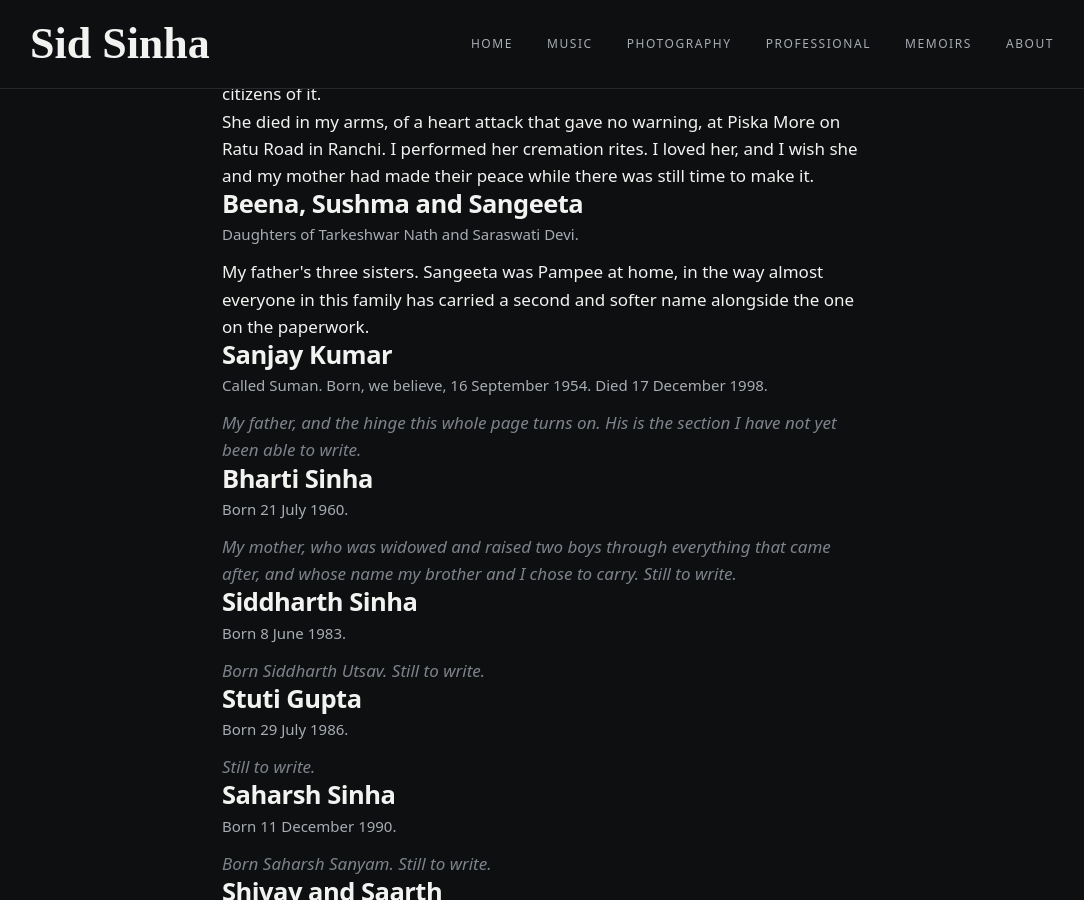
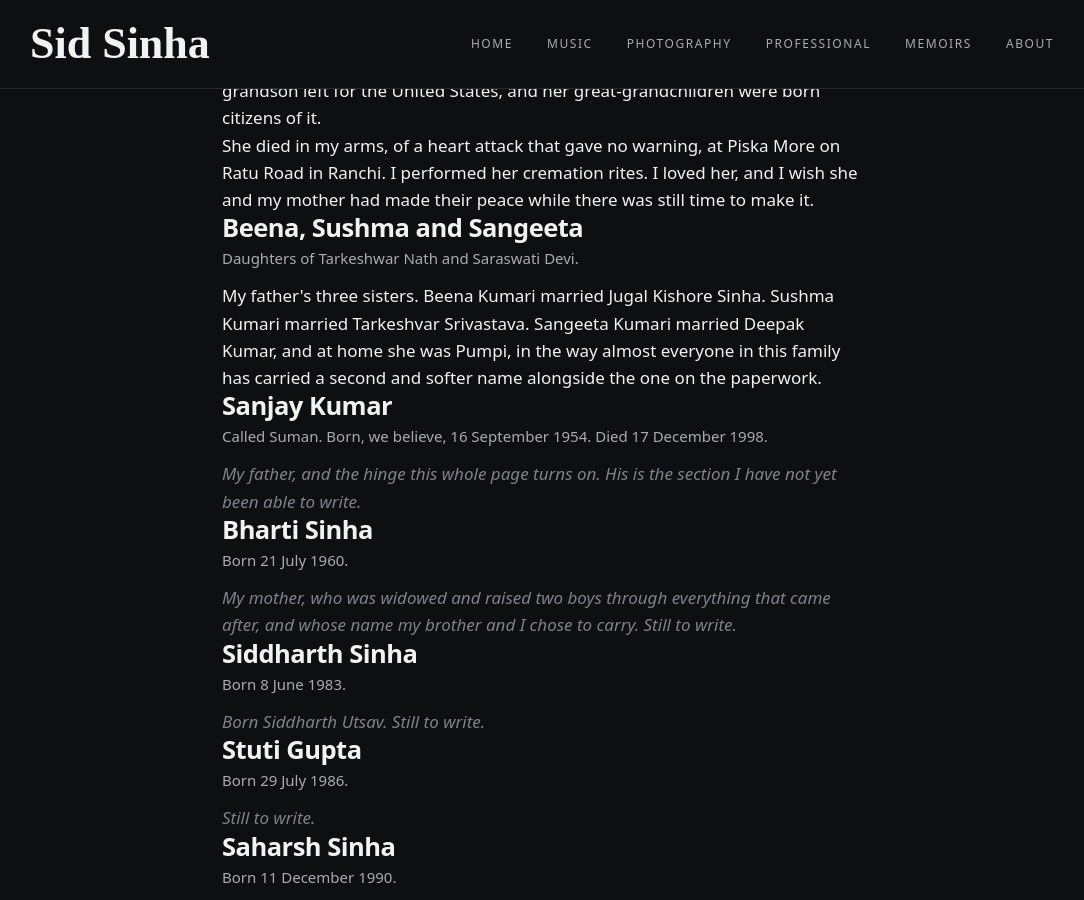
Before and after one commit to SidSays/SidSays.github.io, a Jekyll site: the page built from family.html, in a window 1280 px wide and 900 px high, scrolled down 4055 px. Shown: the whole window, without its empty margins (98-1182 px from the left). Built offline with Jekyll 4.4.1, drawn with Linux system fonts in a browser that asks for light colours; some web fonts are replaced; some of the changed text lies outside the part shown.

Commit message:
Add files via upload

```diff
--- a/family.html
+++ b/family.html
@@ -44,9 +44,9 @@
                     <li><div class="unit"><div class="node sib"><span class="node-name">Saharsh Sinha</span><span class="node-meta">born 1990</span></div></div></li>
                   </ul>
                 </li>
-                <li><div class="unit"><div class="node sib"><span class="node-name">Beena</span></div></div></li>
-                <li><div class="unit"><div class="node sib"><span class="node-name">Sushma</span></div></div></li>
-                <li><div class="unit"><div class="node sib"><span class="node-name">Sangeeta</span></div></div></li>
+                <li><div class="unit couple"><div class="node sib"><span class="node-name">Beena Kumari</span></div><div class="node spouse"><span class="node-name">Jugal Kishore Sinha</span></div></div></li>
+                <li><div class="unit couple"><div class="node sib"><span class="node-name">Sushma Kumari</span></div><div class="node spouse"><span class="node-name">Tarkeshvar Srivastava</span></div></div></li>
+                <li><div class="unit couple"><div class="node sib"><span class="node-name">Sangeeta Kumari</span><span class="node-meta">Pumpi</span></div><div class="node spouse"><span class="node-name">Deepak Kumar</span></div></div></li>
               </ul>
             </li>
           </ul>
@@ -78,7 +78,7 @@
       <li>
         <span class="tree-gen">Third</span>
         <p class="tree-people"><strong>Sanjay Kumar</strong>, known at home as Suman, born most likely on 16 September 1954, died 17 December 1998, and <strong>Bharti Sinha</strong>, born 21 July 1960.</p>
-        <p class="tree-note">His sisters: Beena, Sushma and Sangeeta, who was called Pampee.</p>
+        <p class="tree-note">His sisters: Beena Kumari, married to Jugal Kishore Sinha; Sushma Kumari, married to Tarkeshvar Srivastava; and Sangeeta Kumari, called Pumpi, married to Deepak Kumar.</p>
       </li>
       <li>
         <span class="tree-gen">Fourth</span>
@@ -188,9 +188,11 @@
 
     <h2>Beena, Sushma and Sangeeta</h2>
     <p class="person-meta">Daughters of Tarkeshwar Nath and Saraswati Devi.</p>
-    <p>My father's three sisters. Sangeeta was Pampee at home, in the way almost
-      everyone in this family has carried a second and softer name alongside the
-      one on the paperwork.</p>
+    <p>My father's three sisters. Beena Kumari married Jugal Kishore Sinha.
+      Sushma Kumari married Tarkeshvar Srivastava. Sangeeta Kumari married
+      Deepak Kumar, and at home she was Pumpi, in the way almost everyone in
+      this family has carried a second and softer name alongside the one on the
+      paperwork.</p>
 
     <h2>Sanjay Kumar</h2>
     <p class="person-meta">Called Suman. Born, we believe, 16 September 1954. Died 17 December 1998.</p>
```
